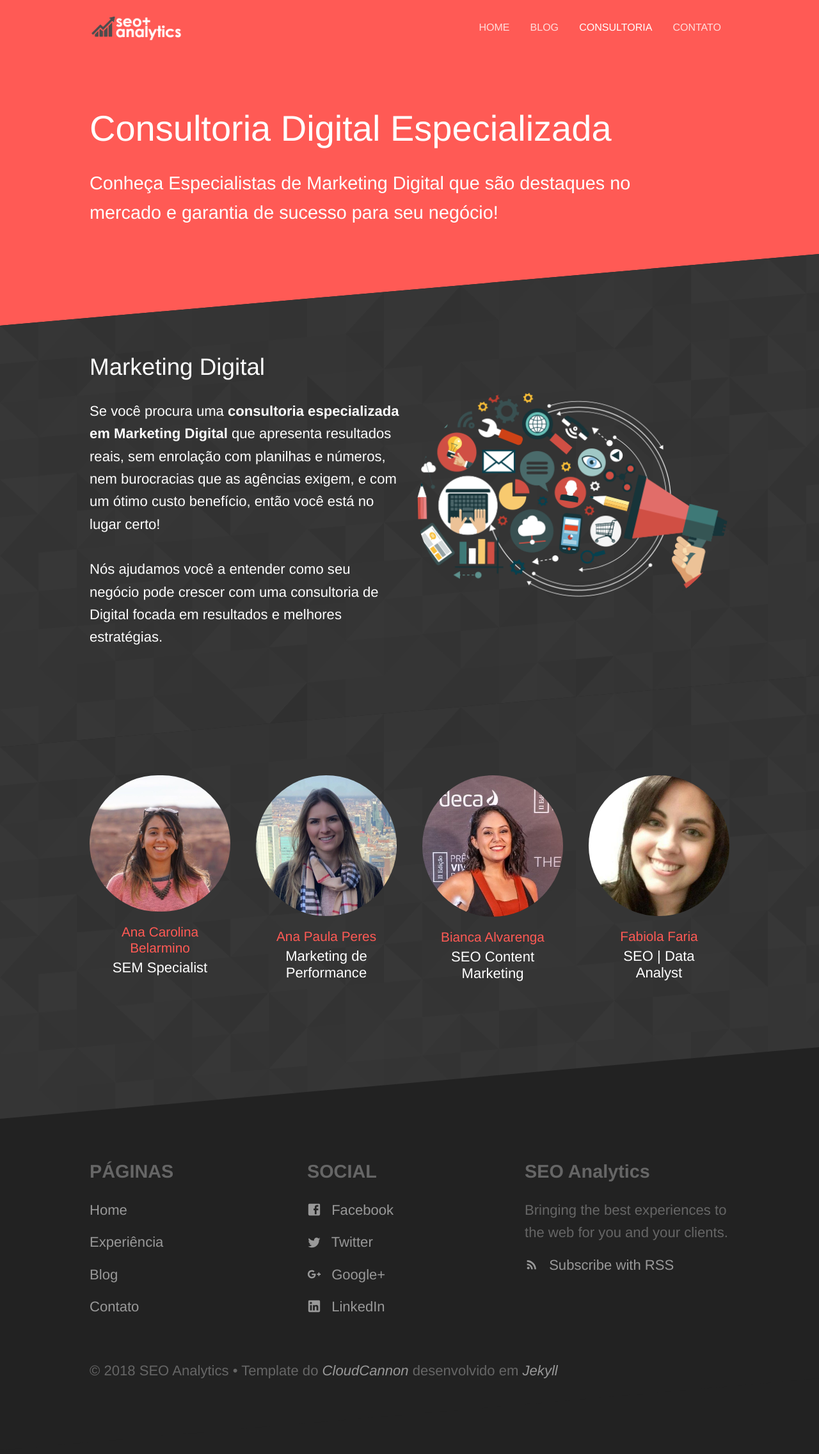
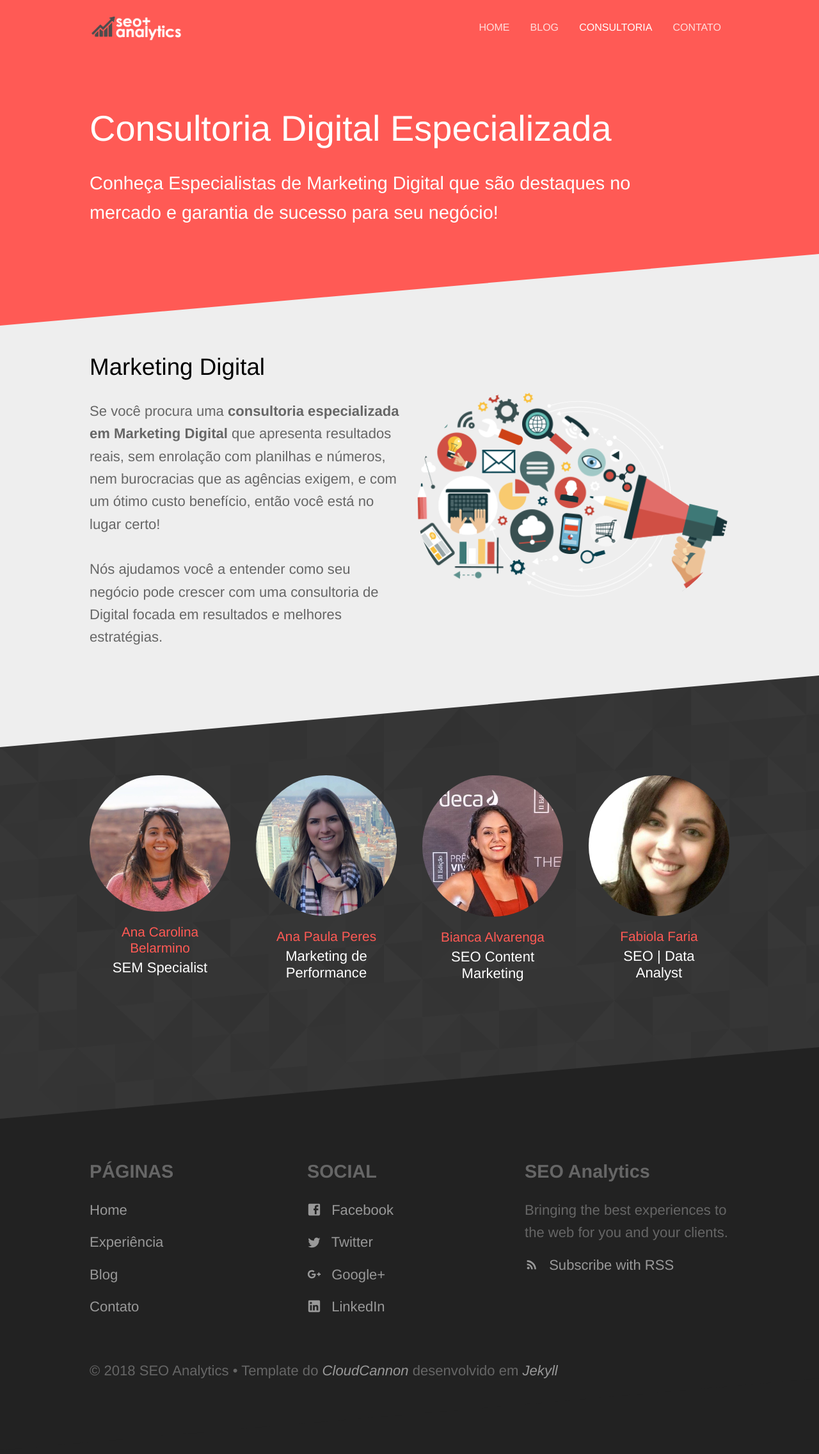
Before and after one commit to seoanalytics/seoanalytics.github.io, a Jekyll site: the page built from consultoria.html, in a window 1280 px wide. Shown: the whole page at 64% size. Built offline with Jekyll 4.4.1, drawn with Linux system fonts in a browser that asks for light colours.

Commit message:
Updated 'consultoria.html' via CloudCannon

```diff
--- a/consultoria.html
+++ b/consultoria.html
@@ -3,7 +3,7 @@
 heading: Consultoria Digital Especializada
 subtitle: Conheça Especialistas de Marketing Digital que são destaques no mercado e garantia de sucesso para seu negócio!
 ---
-<section class="diagonal patterned">
+<section class="diagonal alternate">
 	<div class="container halves">
 		<div>
 		    <p></p>
```
